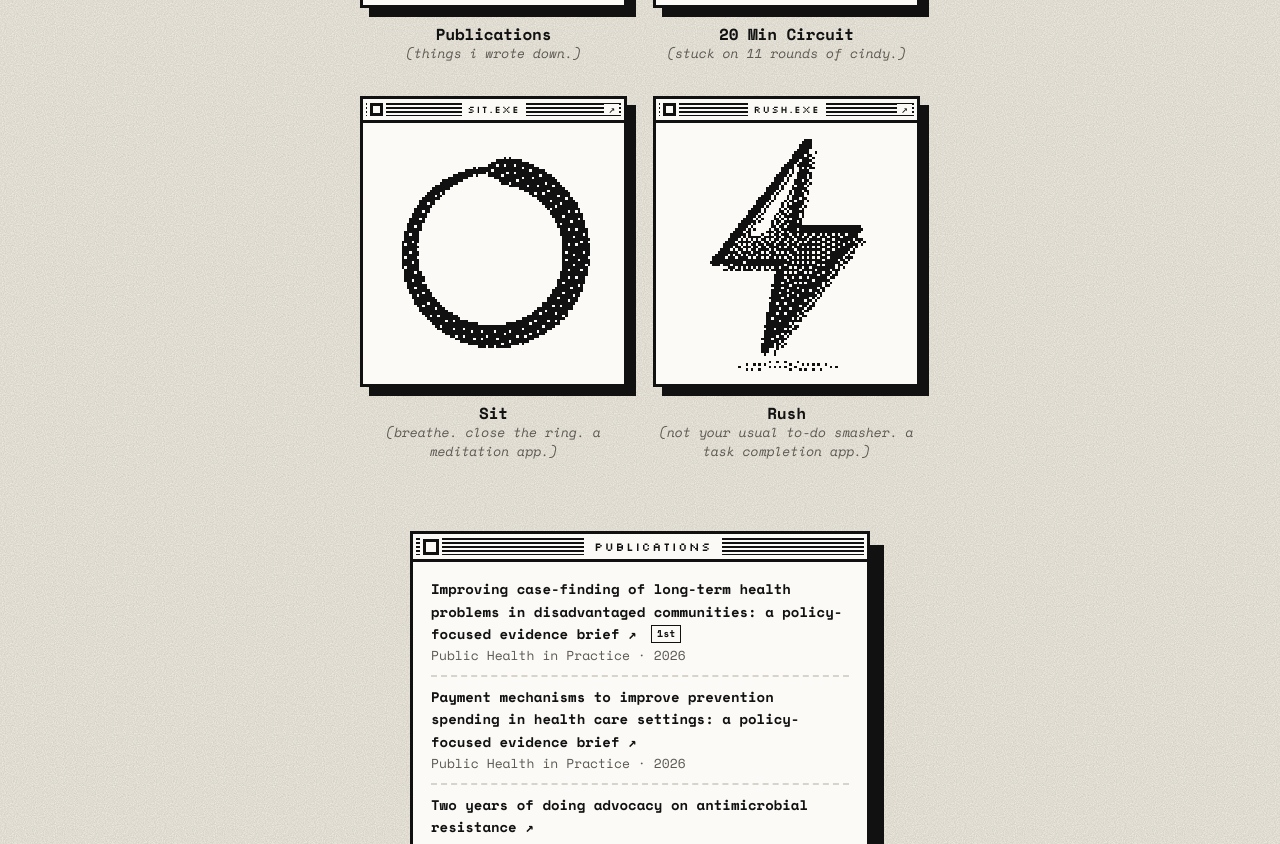
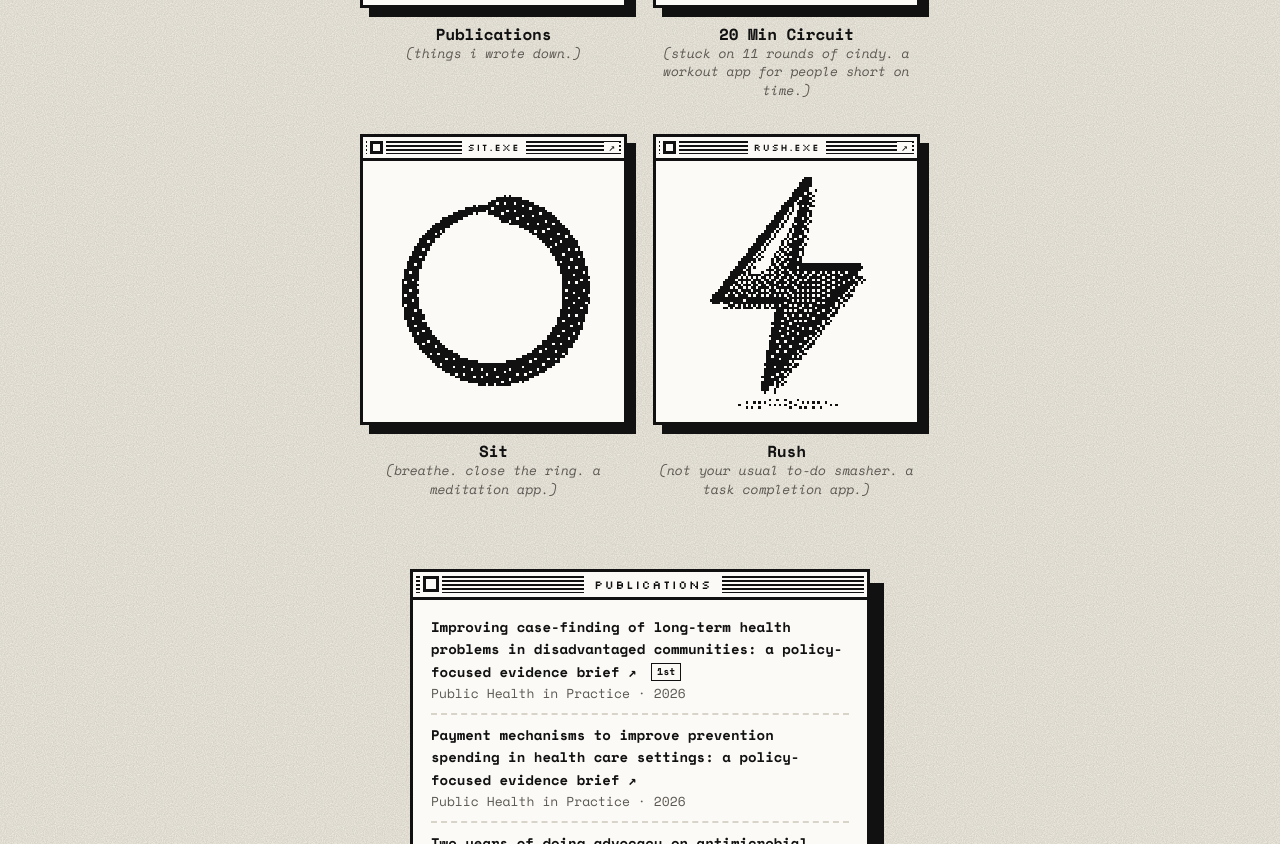
Before and after one commit to ad-hash/Adderssite, a plain HTML site: page public/index.html in a window 1280 px wide. Shown: the part 1720-2564 px from the top of the page. Drawn offline with nearby package versions, Linux system fonts and the light colour scheme.

Commit message:
Workout caption: for people short on time
Co-Authored-By: Claude Opus 5.5 <noreply@anthropic.com>
Claude-Session: https://claude.ai/code/session_01BQSd4ftyBkNms49NmCfmYW

```diff
--- a/public/index.html
+++ b/public/index.html
@@ -485,7 +485,7 @@
         </div>
         <div class="label">20 Min Circuit</div>
       </a>
-      <p class="cap">(stuck on 11 rounds of cindy.)</p>
+      <p class="cap">(stuck on 11 rounds of cindy. a workout app for people short on time.)</p>
     </div>
     <div class="item">
       <a class="winlink" href="/sit/">
```
